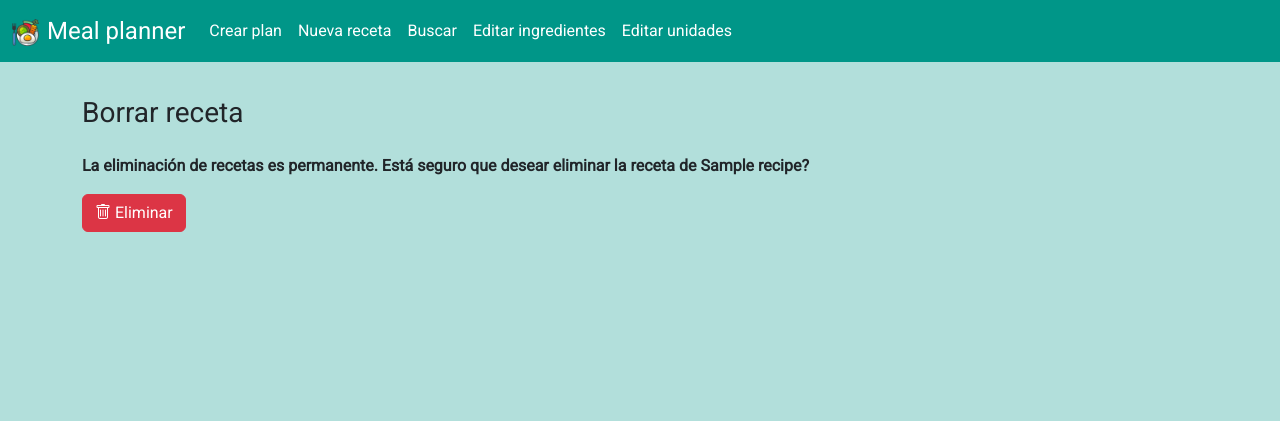
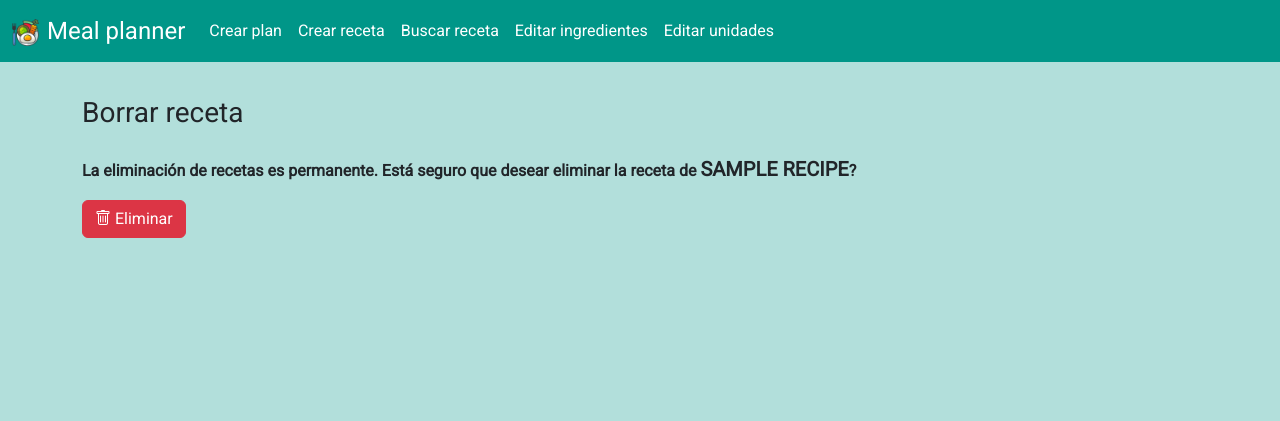
Before and after one commit to CarolinaCampi/meal_planner, a Flask app: template templates/delete_recipe.html in a window 1280 px wide. Shown: the top 421 px of the page. Run offline with Flask 3, Linux system fonts and the light colour scheme; the template is opened without the code that fills it: most values are stand-ins (such as "Sample title", 1, 10 or a date in 2020).

Commit message:
Review html files and standarize indentations and some comments

```diff
--- a/templates/delete_ingredient.html
+++ b/templates/delete_ingredient.html
@@ -5,13 +5,17 @@
 {% endblock %}
 
 {% block main %}
+
     <h3 class="pb-3">Borrar ingrediente</h3>
+
     <form action="/delete_ingredient" method="post" class="mb-4">
         <input name="ing_id" type="hidden" value="{{ ingredient[0]['id'] }}">
         <p><strong>La eliminación de ingrediente es permanente. Está seguro que desear eliminar el ingrediente <span class="text-uppercase fs-5">{{ ingredient[0]['name'] }}</span>?</strong></p>
         <button type="submit" class="btn btn-danger"><i class="bi bi-trash"></i> Eliminar</button>
     </form>
+
 {% endblock %}
+
 
 {% block script %}
 
--- a/templates/delete_recipe.html
+++ b/templates/delete_recipe.html
@@ -5,12 +5,15 @@
 {% endblock %}
 
 {% block main %}
-<h3 class="pb-3">Borrar receta</h3>
-<form action="/delete_recipe" method="post" class="mb-4">
-    <input name="recipe_id" type="hidden" value="{{ recipe[0]['id'] }}">
-    <p><strong>La eliminación de recetas es permanente. Está seguro que desear eliminar la receta de {{ recipe[0]['name'] }}?</strong></p>
-    <button type="submit" class="btn btn-danger"><i class="bi bi-trash"></i> Eliminar</button>
-</form>
+
+    <h3 class="pb-3">Borrar receta</h3>
+
+    <form action="/delete_recipe" method="post" class="mb-4">
+        <input name="recipe_id" type="hidden" value="{{ recipe[0]['id'] }}">
+        <p><strong>La eliminación de recetas es permanente. Está seguro que desear eliminar la receta de <span class="text-uppercase fs-5">{{ recipe[0]['name'] }}</span>?</strong></p>
+        <button type="submit" class="btn btn-danger"><i class="bi bi-trash"></i> Eliminar</button>
+    </form>
+
 {% endblock %}
 
 {% block script %}
--- a/templates/delete_unit.html
+++ b/templates/delete_unit.html
@@ -5,12 +5,15 @@
 {% endblock %}
 
 {% block main %}
+
     <h3 class="pb-3">Borrar unidad</h3>
+
     <form action="/delete_unit" method="post" class="mb-4">
         <input name="unit_id" type="hidden" value="{{ unit[0]['id'] }}">
         <p><strong>La eliminación de la unidad es permanente. Está seguro que desear eliminar la unidad <span class="text-uppercase fs-5">{{ unit[0]['name'] }}</span>?</strong></p>
         <button type="submit" class="btn btn-danger"><i class="bi bi-trash"></i> Eliminar</button>
     </form>
+
 {% endblock %}
 
 {% block script %}
--- a/templates/edit_ingredients.html
+++ b/templates/edit_ingredients.html
@@ -5,11 +5,12 @@
 {% endblock %}
 
 {% block main %}
+
     <section class="container-fluid text-center">
         <h2 class="mb-5">Elegir el ingrediente a editar</h2>
+
         <ul class="list-group d-inline-flex">
             {% for ingredient in all_ingredients %}
-
                 <li class="list-group-item d-flex justify-content-between align-items-center">
                     <p class="m-0">{{ ingredient["name"] }}</p>
                     <div class="d-flex">
@@ -22,9 +23,7 @@
                             <button type="submit" class="btn btn-outline-secondary"><i class="bi bi-trash"></i></button>
                         </form>
                     </div>
-
                 </li>
-
             {% endfor %}
         </ul>
 
--- a/templates/edit_single_ingredient.html
+++ b/templates/edit_single_ingredient.html
@@ -5,6 +5,7 @@
 {% endblock %}
 
 {% block main %}
+
     <section class="container-fluid">
         <form action="/edit_single_ingredient" method="post" class="row">
             <input name="ing_id" type="hidden" value="{{ ingredient[0]['id'] }}">
@@ -13,7 +14,6 @@
                 <input type="text" class="form-control col-sm-3" id="ing_name" name="ing_name" value="{{ ingredient[0]["name"] }}">
             </div>
             <button type="submit" class="btn btn-color col-auto mx-3"><i class="bi bi-pen"></i>  Editar</button>
-
         </form>
     </section>
 
--- a/templates/edit_single_unit.html
+++ b/templates/edit_single_unit.html
@@ -5,6 +5,7 @@
 {% endblock %}
 
 {% block main %}
+
     <section class="container-fluid">
         <form action="/edit_single_unit" method="post" class="row">
             <input name="unit_id" type="hidden" value="{{ unit[0]['id'] }}">
@@ -13,7 +14,6 @@
                 <input type="text" class="form-control col-sm-3" id="unit_name" name="unit_name" value="{{ unit[0]["name"] }}">
             </div>
             <button type="submit" class="btn btn-color col-auto mx-3"><i class="bi bi-pen"></i>  Editar</button>
-
         </form>
     </section>
 
--- a/templates/edit_units.html
+++ b/templates/edit_units.html
@@ -5,11 +5,11 @@
 {% endblock %}
 
 {% block main %}
+
     <section class="container-fluid text-center">
         <h2 class="mb-5">Elegir la unidad a editar</h2>
         <ul class="list-group d-inline-flex">
             {% for unit in all_units %}
-
                 <li class="list-group-item d-flex justify-content-between align-items-center">
                     <p class="m-0">{{ unit["name"] }}</p>
                     <div class="d-flex">
@@ -22,12 +22,9 @@
                             <button type="submit" class="btn btn-outline-secondary"><i class="bi bi-trash"></i></button>
                         </form>
                     </div>
-
                 </li>
-
             {% endfor %}
         </ul>
-
     </section>
 
 {% endblock %}
--- a/templates/index.html
+++ b/templates/index.html
@@ -5,8 +5,6 @@
 {% endblock %}
 
 {% block main %}
-
-
 
     <section class="container-fluid text-center">
         <h1 class="mb-5">Recetas</h1>
--- a/templates/layout.html
+++ b/templates/layout.html
@@ -42,8 +42,8 @@
                 <div class="collapse navbar-collapse" id="navbar">
                     <ul class="navbar-nav">
                         <li class="nav-item"><a class="nav-link" href="/create_plan">Crear plan</a></li>
-                        <li class="nav-item"><a class="nav-link" href="/create_recipe">Nueva receta</a></li>
-                        <li class="nav-item"><a class="nav-link" href="/search">Buscar</a></li>
+                        <li class="nav-item"><a class="nav-link" href="/create_recipe">Crear receta</a></li>
+                        <li class="nav-item"><a class="nav-link" href="/search">Buscar receta</a></li>
                         <li class="nav-item"><a class="nav-link" href="/edit_ingredients">Editar ingredientes</a></li>
                         <li class="nav-item"><a class="nav-link" href="/edit_units">Editar unidades</a></li>
                     </ul>
@@ -57,12 +57,11 @@
     </main>
 
     <footer class="fixed-bottom">
-
         <p class="my-2 small text-center">
             Made by <a href="https://github.com/CarolinaCampi">CC</a>
         </p>
+    </footer>
 
-    </footer>
     {% block script %}
 
     {% endblock %}
--- a/templates/recipe.html
+++ b/templates/recipe.html
@@ -43,11 +43,11 @@ Recipe
         </form>
     </section>
 
-
 {% endblock %}
 
 
 {% block script %}
+
 <script>
     // https://www.freecodecamp.org/news/copy-text-to-clipboard-javascript/
     document.addEventListener('DOMContentLoaded', function () {
--- a/templates/search.html
+++ b/templates/search.html
@@ -1,7 +1,7 @@
 {% extends "layout.html" %}
 
 {% block title %}
-Result
+Search
 {% endblock %}
 
 {% block main %}
--- a/templates/shopping_list.html
+++ b/templates/shopping_list.html
@@ -8,6 +8,7 @@ Meal plan summary
 
 <h2 class="text-center mb-5">Resumen del meal plan</h2>
 <section class="container-fluid">
+    <!-- Recipes list -->
     <div class="card mb-5">
         <div class="card-header d-flex justify-content-between">
             <h5 class="m-0 mt-1">Lista de Recetas</h5>
@@ -23,6 +24,7 @@ Meal plan summary
         </div>
     </div>
 
+    <!-- Shopping list -->
     <div class="card mb-5">
         <div class="card-header d-flex justify-content-between">
             <h5 class="m-0 mt-1">Lista de compras</h5>
@@ -81,7 +83,6 @@ Meal plan summary
 
     });
 
-
 </script>
 
 {% endblock %}
```
Also changed, not shown: templates/create_plan.html (+0 -7 lines), templates/create_recipe.html (+12 -10 lines), templates/edit_recipe.html (+16 -14 lines). Lines whose indentation alone changed are shown as unchanged.
